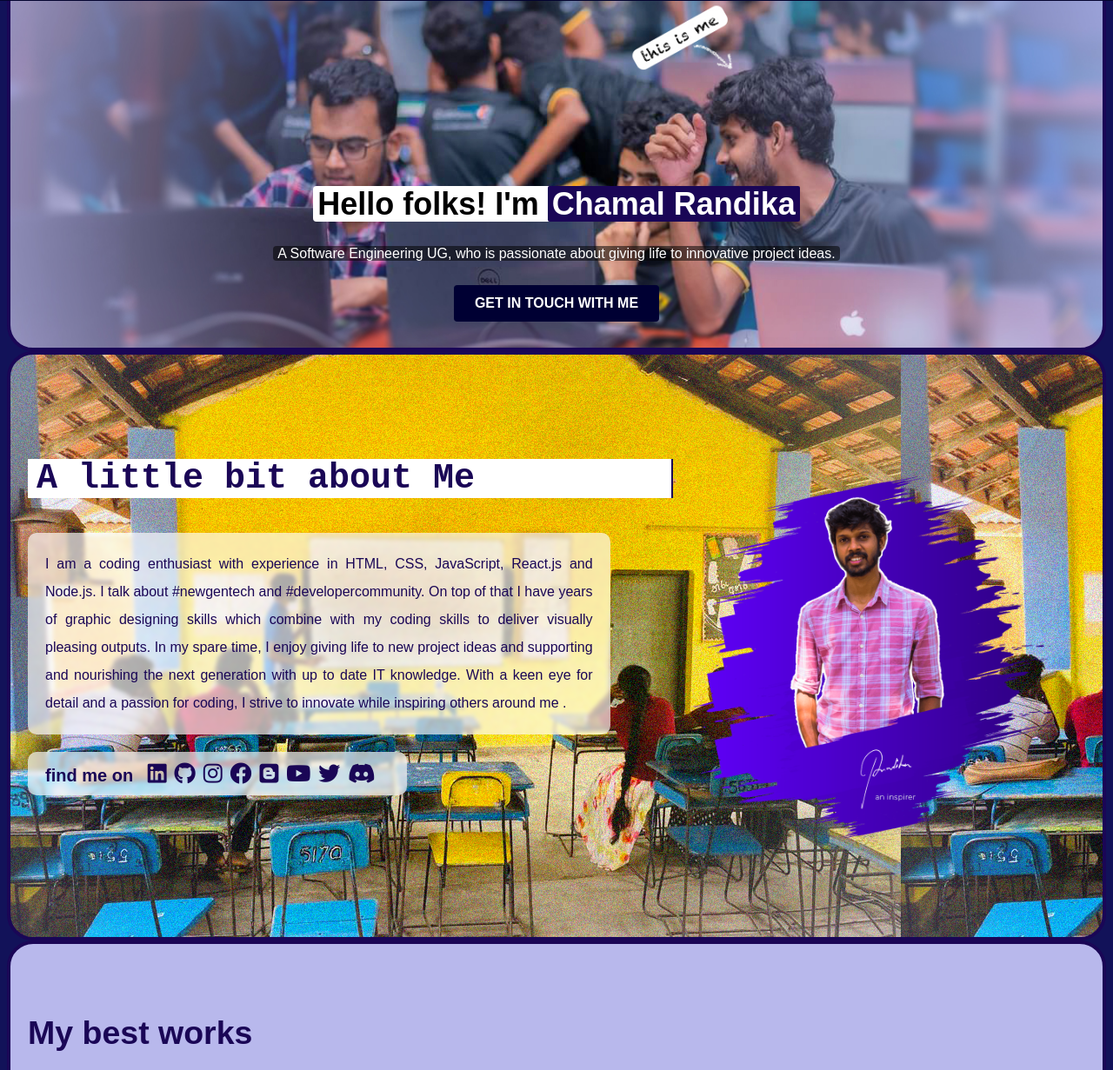
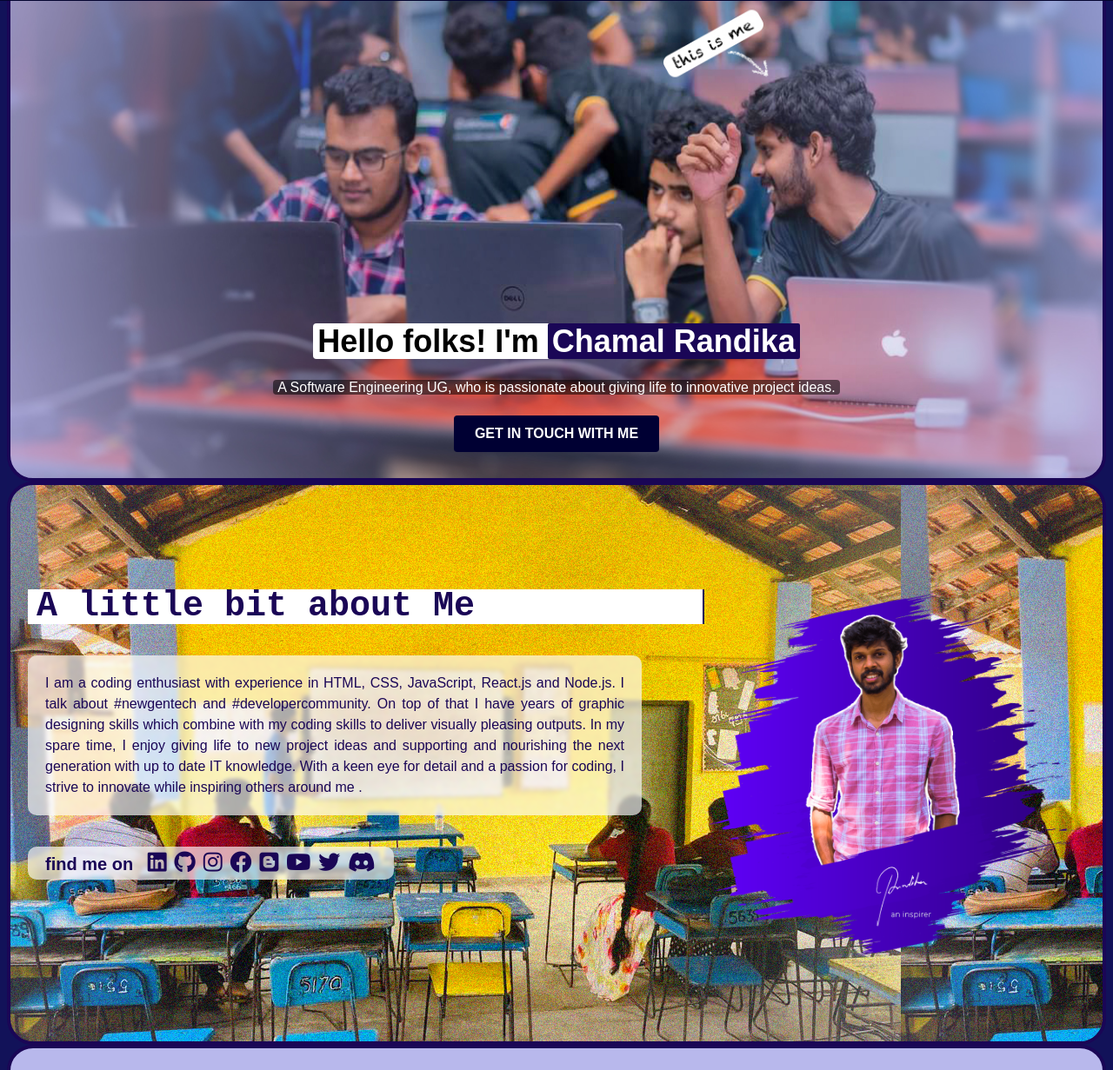
Before and after one commit to Chamal1120/MCR_Portfolio_V1, a plain HTML site: page index.html in a window 1280 px wide. Shown: the part 102-1333 px from the top of the page at 87% size. Drawn offline with Linux system fonts and the light colour scheme.

Commit message:
Ninth commit

```diff
--- a/styles.css
+++ b/styles.css
@@ -6,7 +6,7 @@ body {
 
 p {
   text-align: justify;
-  line-height: 2;
+  line-height: 1.5;
   display: block;
 }
 
@@ -82,7 +82,7 @@ header {
 #hero {
   position: relative;
   padding: 10px 20px 30px;
-  height: 450px;
+  height: 600px;
   display: flex;
   flex-direction: column;
   justify-content: flex-end;
@@ -140,8 +140,11 @@ header {
   transition: background-color 0.3s ease;
   font-family: "Montserrat", sans-serif;
   margin-top: 20px;
+  transform-origin: center;
+}
+
+.cta-button {
   transition: transform 0.3s ease;
-  transform-origin: center;
 }
 
 .cta-button:hover {
@@ -153,11 +156,12 @@ header {
 /* About section */
 #about {
   padding: 20px;
-  height: 630px;
+  height: 600px;
   background-image: url("img/aboutbg.jpg");
   background-color: #b8b8ec;
   color: #fff;
   font-family: "Montserrat", sans-serif;
+  line-height: 1;
   border-radius: 30px;
   border: 4px solid #1a0656;
   display: flex;
@@ -165,17 +169,20 @@ header {
 
 .about-follow p{
   padding-left: 20px;
-  width: 57%;
+  padding-right: 20px;
   font-weight: bold;
   font-size:20px;
   color: #1a0656;
   background-color: rgba(255, 255, 255, 0.65);
   backdrop-filter: blur(2px);
   border-radius: 10px;
+  display: inline-block;
+  width: auto;
 }
 .social-media-icons{
   padding-left: 10px;
   font-size: 25px;
+  display: inline-block;
 }
 
 .social-media-icons i {
@@ -191,7 +198,7 @@ header {
 }
 
 .left-column {
-  width: 60%;
+  width: 70%;
   justify-content: center;
   align-items: center;
 
@@ -215,6 +222,8 @@ header {
   background-color: #ffffff;
   border-right: 2px solid #1a0656;
   animation: typing 5s steps(40,end) forwards;
+  display: inline-block;
+  width: auto;
 }
 
 @keyframes typing {
@@ -239,7 +248,7 @@ header {
   justify-content: space-between;
   align-items: start;
   margin-right: 60px;
-  margin-top: 40px;
+  margin-top: 0;
   color: #1a0656;
   background-color: rgba(255, 255, 255, 0.65);
   backdrop-filter: blur(2px);
@@ -257,6 +266,7 @@ header {
 /* Projects section */
 #projects {
   background-color: #b8b8ec;
+  height: 600px;
   padding: 50px 20px;
   color: #fff;
   font-family: "Montserrat", sans-serif;
@@ -322,6 +332,7 @@ header {
 /* Charity Section */
 #non-coding-projects {
   background-color: #b8b8ec;
+  height: 700px;
   padding: 20px;
   color: #fff;
   font-family: "Montserrat", sans-serif;
```
